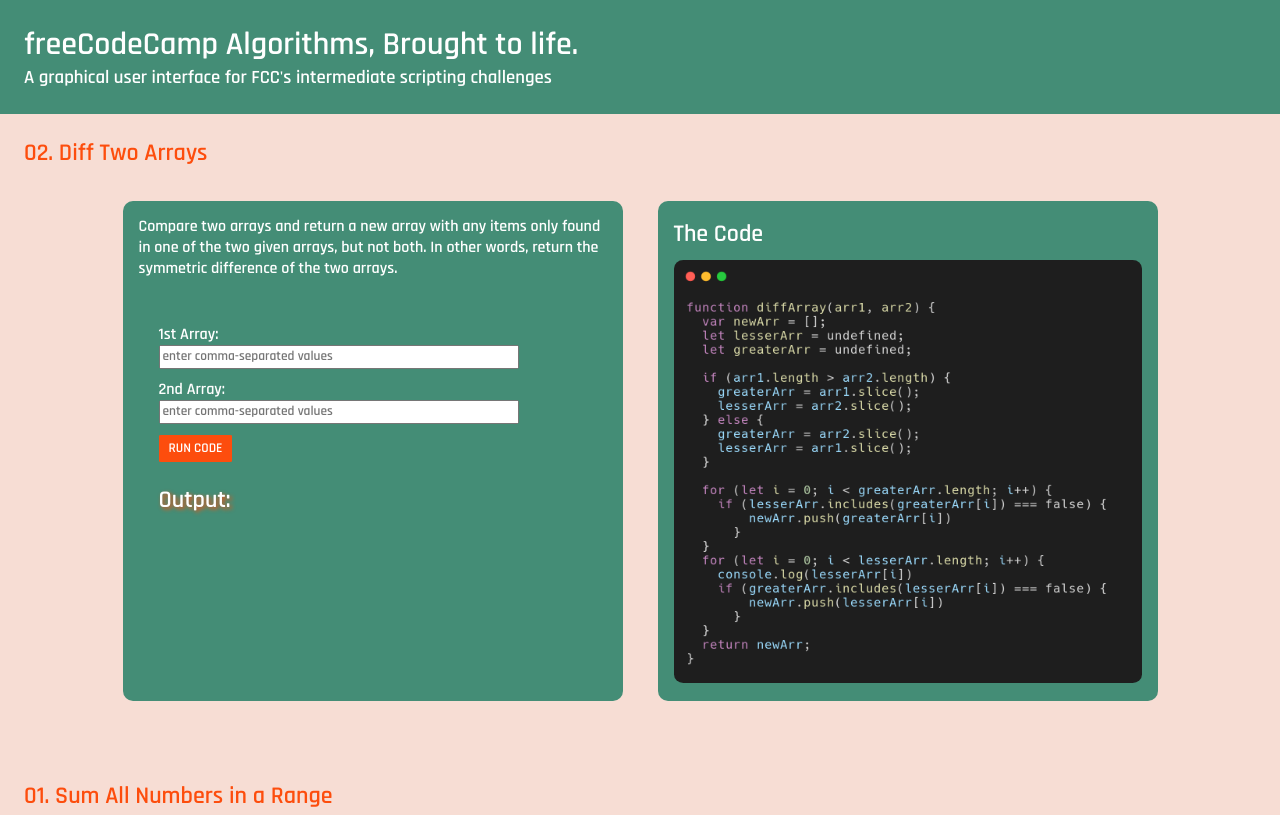
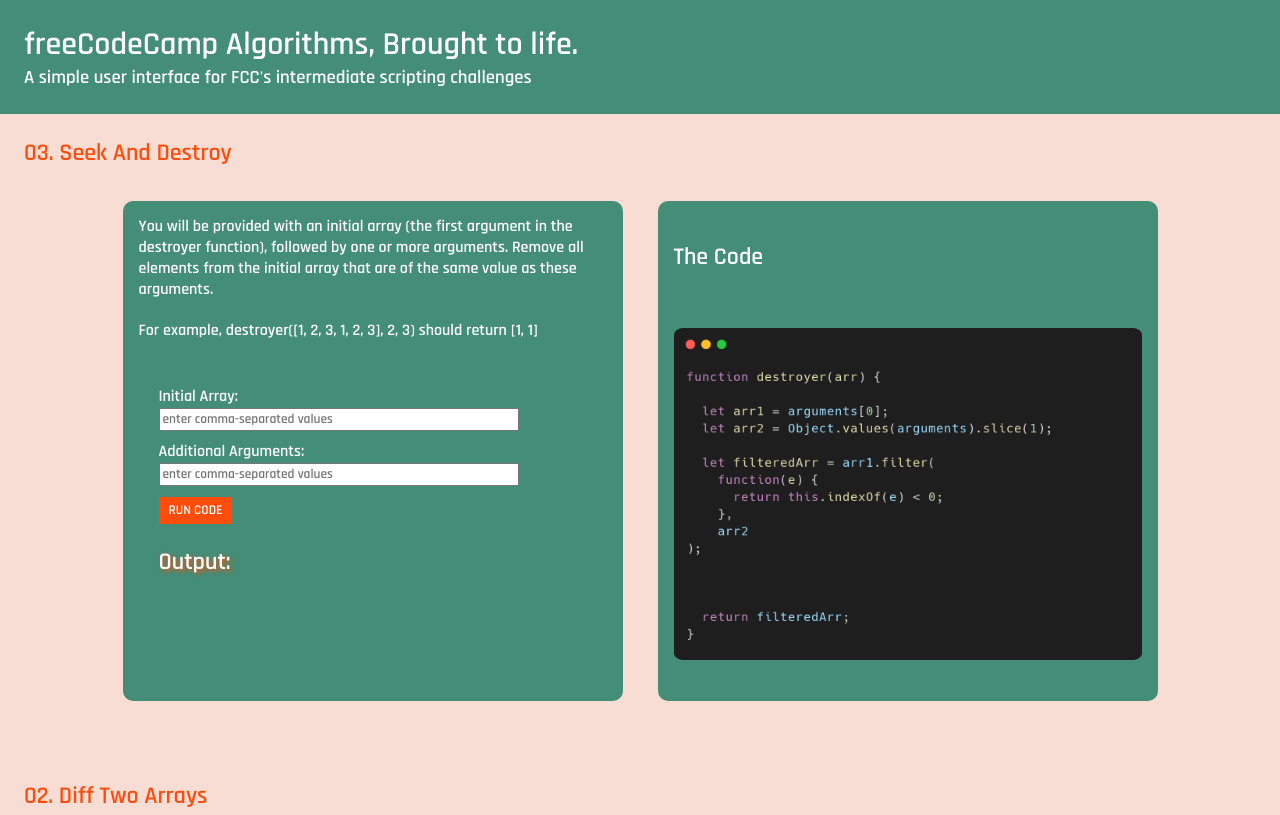
Before and after one commit to tdronkers04/fcc-algorithm-gui, a plain HTML site: page index.html in a window 1280 px wide. Shown: the top 815 px of the page. Drawn offline with Linux system fonts and the light colour scheme.

Commit message:
adding third module, seek and destroy

```diff
--- a/algos.js
+++ b/algos.js
@@ -52,3 +52,19 @@ function sumAll() {
     let sorted = newArr.sort(function(a, b){return a-b});
     document.getElementById('02-result').innerHTML = newArr;
   };
+
+  // SEEK-AND-DESTROY
+
+  function destroyer(arr) {
+
+    let arr1 = document.getElementById('03-a').value.split(",").map(item => item.trim());
+    let arr2 = document.getElementById('03-b').value.split(",").map(item => item.trim());
+
+    let filteredArr = arr1.filter(
+      function(e) {
+        return this.indexOf(e) < 0;
+      },
+      arr2
+  );
+    document.getElementById('03-result').innerHTML = filteredArr;
+  }
--- a/index.html
+++ b/index.html
@@ -10,14 +10,44 @@
     <body>
         <header>
             <h1>freeCodeCamp Algorithms, Brought to life.</h1>
-            <h3>A graphical user interface for FCC's intermediate scripting challenges</h3>
+            <h3>A simple user interface for FCC's intermediate scripting challenges</h3>
         </header>
         <main>
+            <div class="div1">
+                <h2>03. Seek And Destroy</h2>
+                <div class="container">
+                    <div class="left-column">
+                        <p>You will be provided with an initial array (the first argument in the destroyer function), followed by one or more arguments. Remove all elements from the initial array that are of the same value as these arguments.</p>
+                        <br>
+                        <p>For example, destroyer([1, 2, 3, 1, 2, 3], 2, 3) should return [1, 1]</p>
+                        <form id="form-03">
+                          <p>
+                            <label>Initial Array:</label>
+                            <input type="text" id="03-a" name="03-a" size="50" placeholder="enter comma-separated values">
+                          </p>
+                          <p>
+                            <label>Additional Arguments:</label>
+                            <input type="text" id="03-b" name="03-b" size="50" placeholder="enter comma-separated values">
+                          </p>
+                          <p>
+                            <input type="button" onclick="destroyer()" value="Run Code">
+                          </p>
+                        </form>
+                        <p class="output">Output:  <span id="03-result"></span></p>
+                    </div>
+                    <div class="right-column">
+                        <h2>The Code</h2>
+                        <img src="pics/seek-destroy.png" alt="javascript code">
+                    </div>
+                </div>
+            </div>
             <div class="div1">
                 <h2>02. Diff Two Arrays</h2>
                 <div class="container">
                     <div class="left-column">
                         <p>Compare two arrays and return a new array with any items only found in one of the two given arrays, but not both. In other words, return the symmetric difference of the two arrays.</p>
+                        <br>
+                        <p>For example, [1, "calf", 3, "piglet"], [1, "calf", 3, 4] should return ["piglet", 4]</p>
                         <form id="form-02">
                           <p>
                             <label>1st Array:</label>
--- a/styles.css
+++ b/styles.css
@@ -74,9 +74,9 @@
     margin-top: 5px;
 }
 
-  #form-01, #form-02{
+  #form-01, #form-02, #form-03{
     display: grid;
-    grid-template-columns: 100px;
+    grid-template-columns: 150px;
     grid-template-rows: 30px 30px 30px;
     grid-gap: 25px;
     margin-top: 25px;
```
Also changed, not shown: pics/seek-destroy.png (added), pics/sum-all-range.png.
